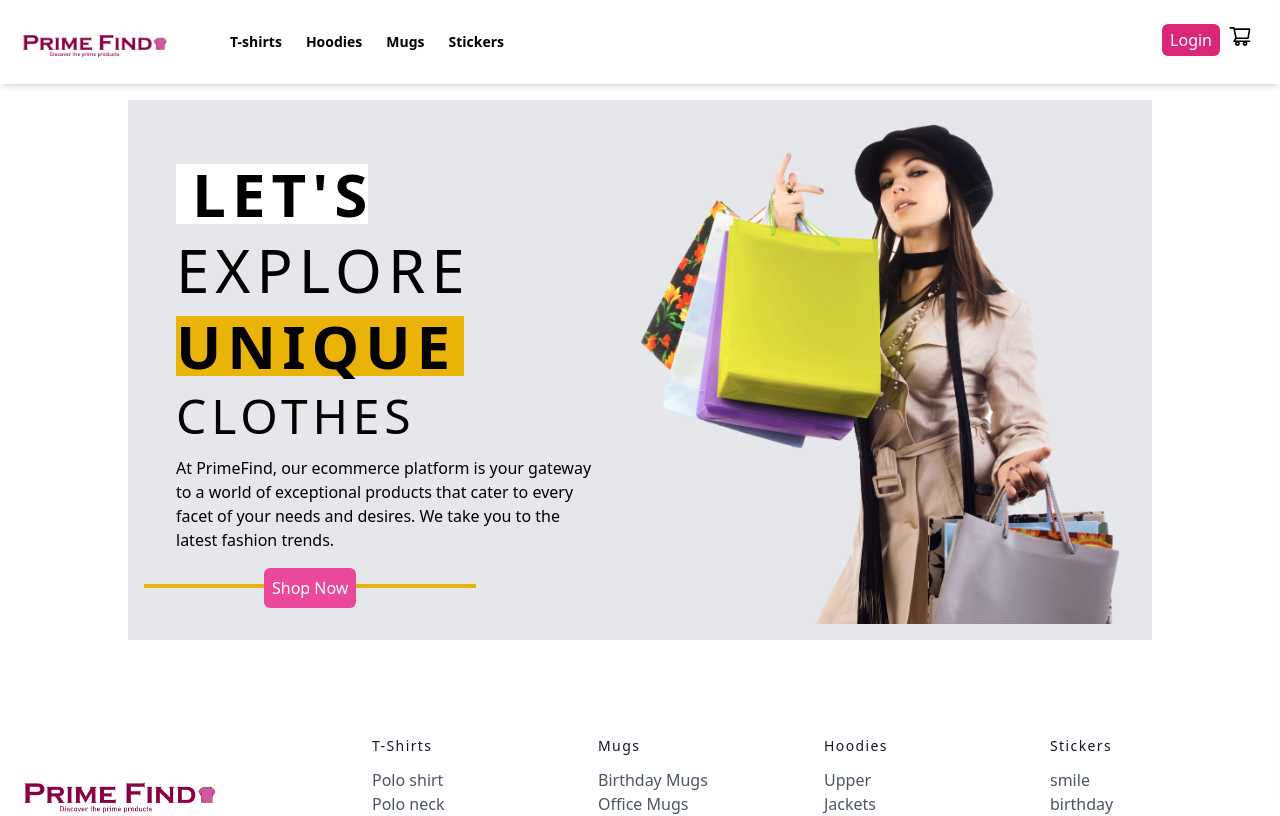
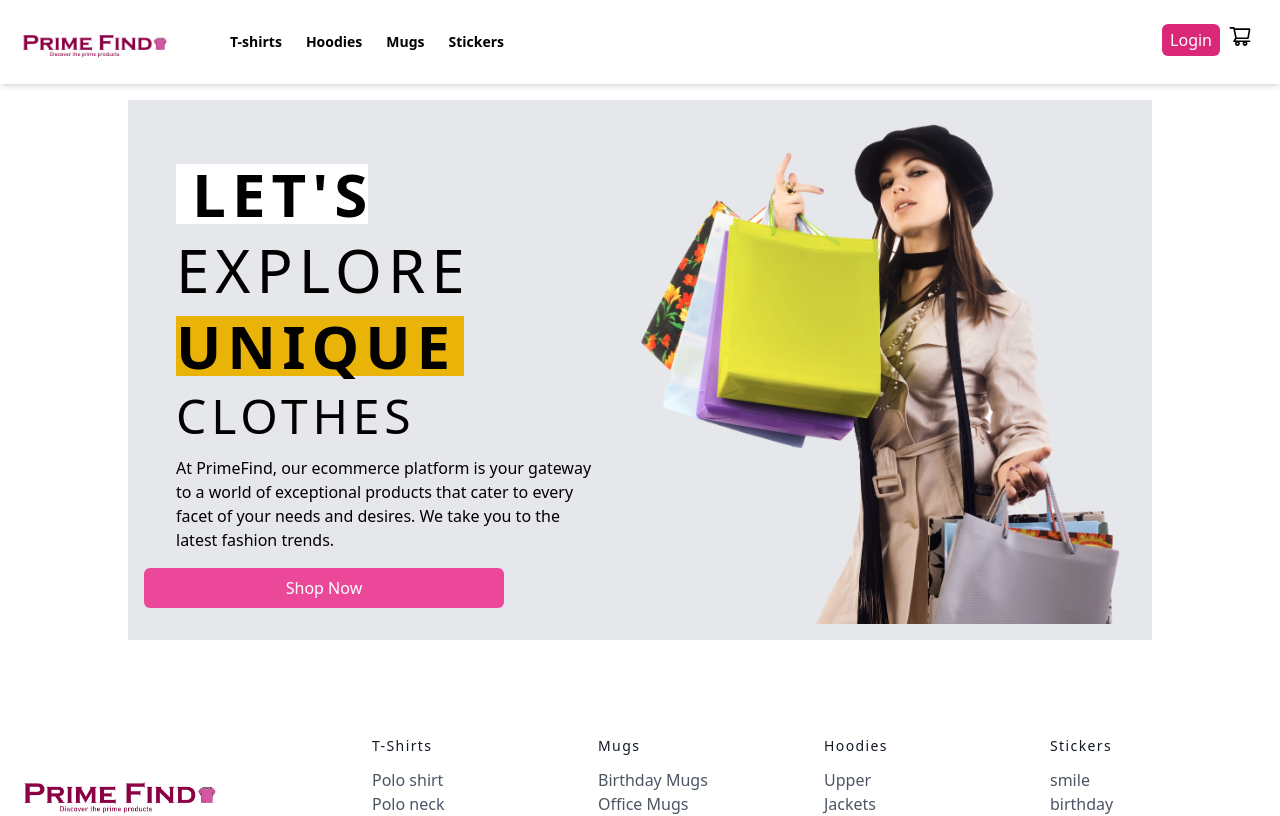
Before and after one commit to muhammadanascode/primefind, a Next.js app: page / in a window 1280 px wide. Shown: the top 816 px of the page. Built offline with nearby package versions, Linux system fonts and the light colour scheme.

Commit message:
updated ui
text-modification done in ui

```diff
--- a/pages/index.js
+++ b/pages/index.js
@@ -20,7 +20,7 @@ export default function Home() {
             <p className="mt-4 tracking-widest font-bold text-5xl md:text-6xl bg-white w-32 md:w-48 px-2 md:px-4">
               LET'S
             </p>
-            <p className="mt-4 tracking-widest text-5xl md:text-6xl">EXPLORE</p>
+            <p className="mt-4  tracking-widest text-6xl md:text-6xl">EXPLORE</p>
             <p className="mt-4 font-bold tracking-widest text-5xl  bg-yellow-500 w-72 md:text-6xl ">
               UNIQUE
             </p>
@@ -29,12 +29,10 @@ export default function Home() {
             At PrimeFind, our ecommerce platform is your gateway to a world of exceptional products that cater to every facet of your needs and desires. We take you  to the latest fashion trends.
             </p>
           </div>
-          <div className="flex ">
-            <div className="w-1/4 h-1 bg-yellow-500"></div>
-            <button className=" w-1/8 bg-pink-500 rounded-md text-white p-2 -mt-4 hover:bg-pink-700">
+          <div className="flex text-center">
+            <button className=" w-3/4 bg-pink-500 rounded-md text-white p-2  -mt-4 hover:bg-pink-700">
               <Link href={"/tshirts"}>Shop Now</Link>
             </button>
-            <div className="w-1/4 h-1 bg-yellow-500"></div>
           </div>
         </div>
         <div className="md:w-1/2 mt-4 md:mt-0">
```
